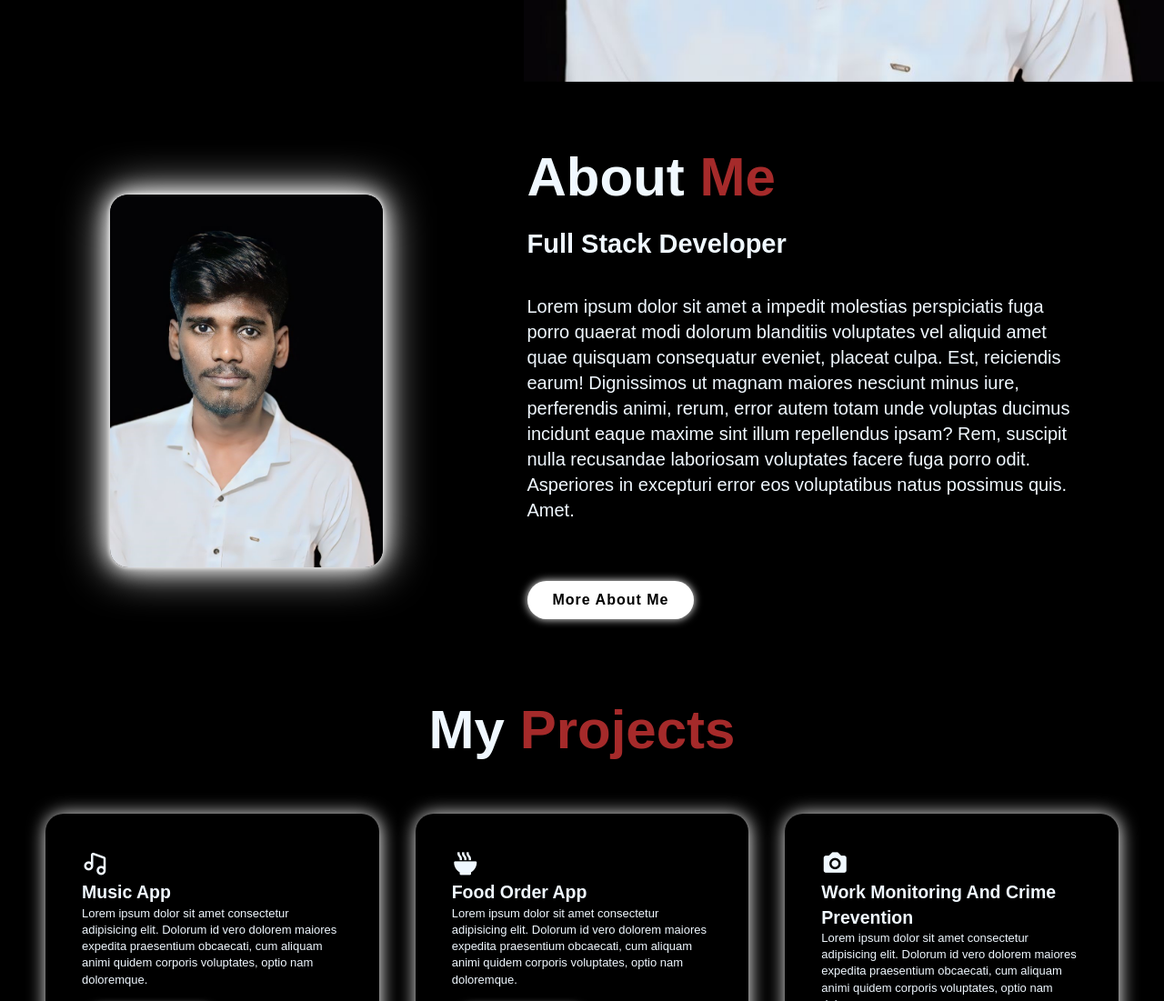
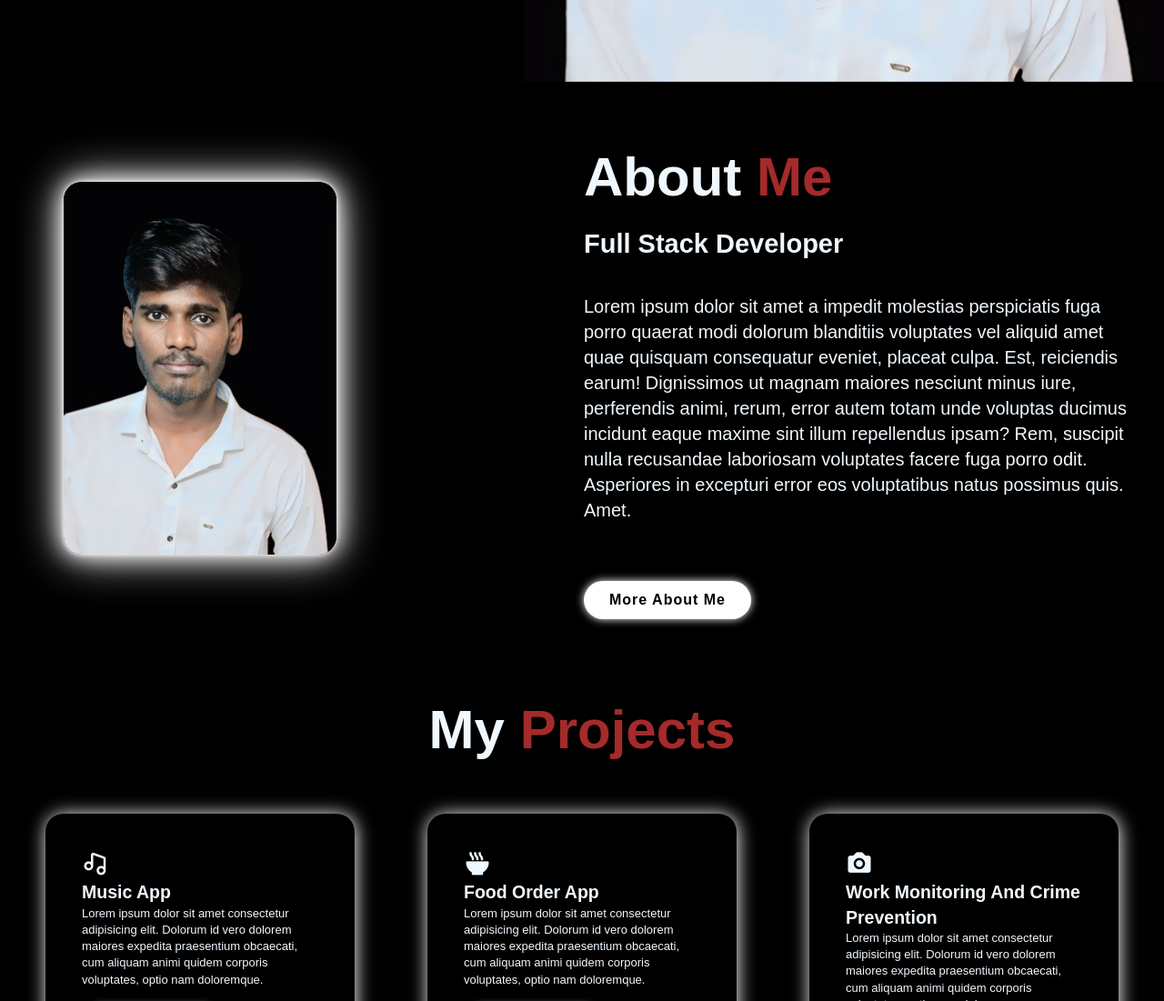
Before and after one commit to Lakshmikanthan05/Portfolio, a plain HTML site: page index.html in a window 1280 px wide. Shown: the part 710-1811 px from the top of the page at 91% size. Drawn offline with nearby package versions, Linux system fonts and the light colour scheme.

Commit message:
initial commit

```diff
--- a/index.html
+++ b/index.html
@@ -60,6 +60,7 @@
             <a href="#" class="btn-box">More About Me</a>
         </div>
     </section>
+
     <section class="skill">
         <div class="services" id="services">
             <div class="container">
@@ -95,9 +96,10 @@
             </div>
         </div>
     </section>
-    <h1 class="sub-title">My <span>Skills</span></h1>
+
     <section>
         <div class="container1" id="Skills">
+            <h1 class="sub-title">My <span>Skills</span></h1>
             <h1 class="heading1">Technical Skills</h1>
             <div class="Technical">
                 <div class="bar">
--- a/style.css
+++ b/style.css
@@ -16,7 +16,7 @@ body {
     top: 0;
     left: 0;
     width: 100%;
-    padding: 20px 10%;
+    padding: 20px ;
     background-color: black;
     display: flex;
     justify-content: space-between;
@@ -73,7 +73,6 @@ body {
 
 .subhome {
     margin-left: 50px;
-    margin-right: auto;
     margin-top: 15%;
 
 }
@@ -93,7 +92,7 @@ body {
 .subhome h1 {
     font-size: 53px;
     font-weight: 700;
-    margin: -3px 0;
+    margin: 3px ;
     opacity: 0;
     animation: slideLeft 1s ease forwards;
     animation-delay: .5s;
@@ -152,25 +151,24 @@ body {
 }
 
 .about {
-    display: flex;
-    align-items: center;
-    justify-content: space-around;
+    display: grid;
+    grid-template-columns: repeat(auto-fit, minmax(259px, 1fr));
+    grid-gap: 4px;
     margin: 30px;
-    gap: 0.5rem;
     padding-top: 40px;
 
 }
 
 .about-img img {
     width: 300px;
-    margin: 30px;
+    margin: 40px;
     box-shadow: 0 0 5px white, 0 0 25px white, 0 0 50px white;
     border-radius: 20px;
 }
 
 .about-text {
     color: aliceblue;
-    max-width: 50%;
+
 
 }
 
@@ -219,7 +217,9 @@ body {
 
 
 .service-list {
-    display: flex;
+    display: grid;
+    grid-template-columns: repeat(auto-fit,minmax(259px,1fr));
+    grid-gap: 40px;
     margin: 30px;
 
 
@@ -267,7 +267,9 @@ body {
 }
 
 section {
-    display: flex;
+    display: grid;
+    grid-template-columns: repeat(auto-fit, minmax(359px, 1fr));
+    grid-gap: 40px;
 
 }
 
@@ -285,6 +287,7 @@ section {
     text-underline-offset: 10px;
     text-decoration-thickness: 5px;
     margin-bottom: 50px;
+    margin-top: 50px;
 }
 
 .bar {
```
